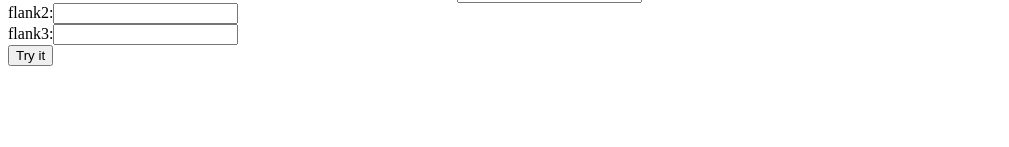
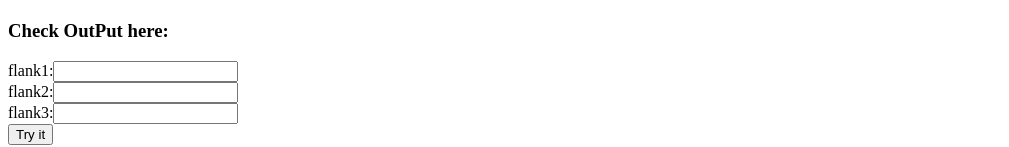
Before and after one commit to UMWIZERWA/triangle-tracker, a plain HTML site: page index.html in a window 1280 px wide. Shown: the part 1391-1538 px from the top of the page, without its empty margins (0-1009 px from the left). Before the commit the page ends 1465 px from the top, so only its background shows below. Drawn offline with Linux system fonts and the light colour scheme.

Commit message:
add head3

```diff
--- a/index.html
+++ b/index.html
@@ -20,6 +20,7 @@
     <h3>Scalene Triangle</h3>
     <p>The triangle with no equal sides is the scalene triangle. Each line of this triangle is of different length. Following is the figure of the scalene triangle:</p>
     <img src="https://d1whtlypfis84e.cloudfront.net/guides/wp-content/uploads/2018/05/25185542/Scalene1-300x264.png">
+    <h3>Check OutPut here:</h3>
     flank1:<input type="text" id="flank1"><br>
     flank2:<input type="text" id="flank2"><br>
     flank3:<input type="text" id="flank3"><br>
```
